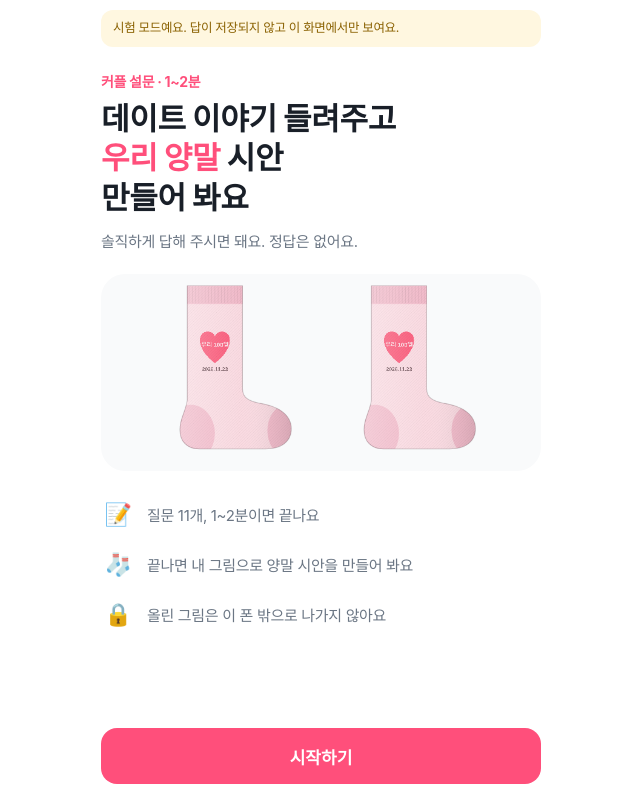
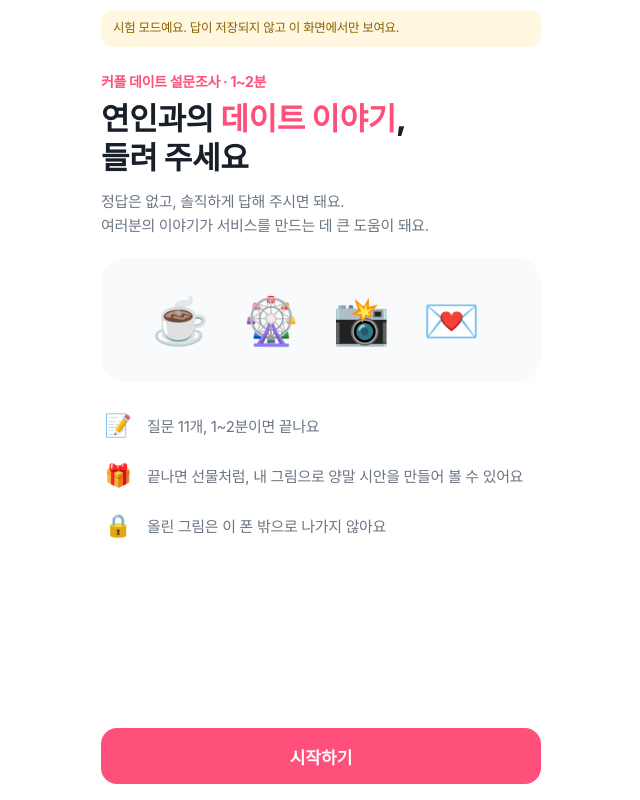
Before and after one commit to dodud101283-dev/jjaim-sock-sian, a plain HTML site: page index.html in a window 1280 px wide. Shown: the whole page, without its empty margins (319-959 px from the left). Drawn offline with Linux system fonts and the light colour scheme.

Commit message:
QR을 찍으면 설문조사가 먼저: 첫 화면과 제목을 설문 중심으로
Co-Authored-By: Claude Sonnet 5.5 <noreply@anthropic.com>

```diff
--- a/index.html
+++ b/index.html
@@ -4,7 +4,7 @@
 <meta charset="utf-8">
 <meta name="viewport" content="width=device-width,initial-scale=1,viewport-fit=cover">
 <meta name="theme-color" content="#ffffff">
-<title>짜임 · 커플 설문과 양말 시안</title>
+<title>짜임 · 커플 데이트 설문조사</title>
 <style>
   :root{
     --ink:#191f28; --sub:#6b7684; --mute:#8b95a1; --line:#e5e8eb; --soft:#f2f4f6; --soft2:#f9fafb;
@@ -120,13 +120,13 @@
 
     <!-- 시작 -->
     <section class="page" id="s-intro">
-      <span class="eyebrow">커플 설문 · 1~2분</span>
-      <h1>데이트 이야기 들려주고<br><em>우리 양말</em> 시안<br>만들어 봐요</h1>
-      <p class="lead">솔직하게 답해 주시면 돼요. 정답은 없어요.</p>
-      <div class="stage flat"><canvas id="heroCv" width="700" height="300"></canvas></div>
+      <span class="eyebrow">커플 데이트 설문조사 · 1~2분</span>
+      <h1>연인과의 <em>데이트 이야기</em>,<br>들려 주세요</h1>
+      <p class="lead">정답은 없고, 솔직하게 답해 주시면 돼요.<br>여러분의 이야기가 서비스를 만드는 데 큰 도움이 돼요.</p>
+      <div class="stage flat"><div style="font-size:46px; text-align:center; padding:26px 0; letter-spacing:10px">☕ 🎡 📸 💌</div></div>
       <ul class="points">
         <li><span>📝</span>질문 11개, 1~2분이면 끝나요</li>
-        <li><span>🧦</span>끝나면 내 그림으로 양말 시안을 만들어 봐요</li>
+        <li><span>🎁</span>끝나면 선물처럼, 내 그림으로 양말 시안을 만들어 볼 수 있어요</li>
         <li><span>🔒</span>올린 그림은 이 폰 밖으로 나가지 않아요</li>
       </ul>
       <div class="bottom"><button class="cta" id="start" type="button">시작하기</button></div>
@@ -756,7 +756,6 @@ const CONFIG = {
     if (cur === 'make'){ if (dirty){ ctx.setTransform(dpr, 0, 0, dpr, 0, 0); ctx.clearRect(0, 0, W, H); ctx.fillStyle = '#fff'; ctx.fillRect(0, 0, W, H); drawFlatSock(ctx, 0, S); drawFlatSock(ctx, 1, S); } }
     else if (cur === 'wait'){ drawWait(now); again = true; }
     else if (cur === 'show'){ sctx.setTransform(dpr, 0, 0, dpr, 0, 0); renderShow(sctx, now, false); again = !!(show.anim || show.reveal || sqz[0] || sqz[1] || show.sparks.length); }
-    else if (cur === 'intro'){ if (dirty) drawPair($('heroCv')); }
     dirty = false; if (again || dirty){ requestAnimationFrame(loop); } else running = false;
   }
 
```
